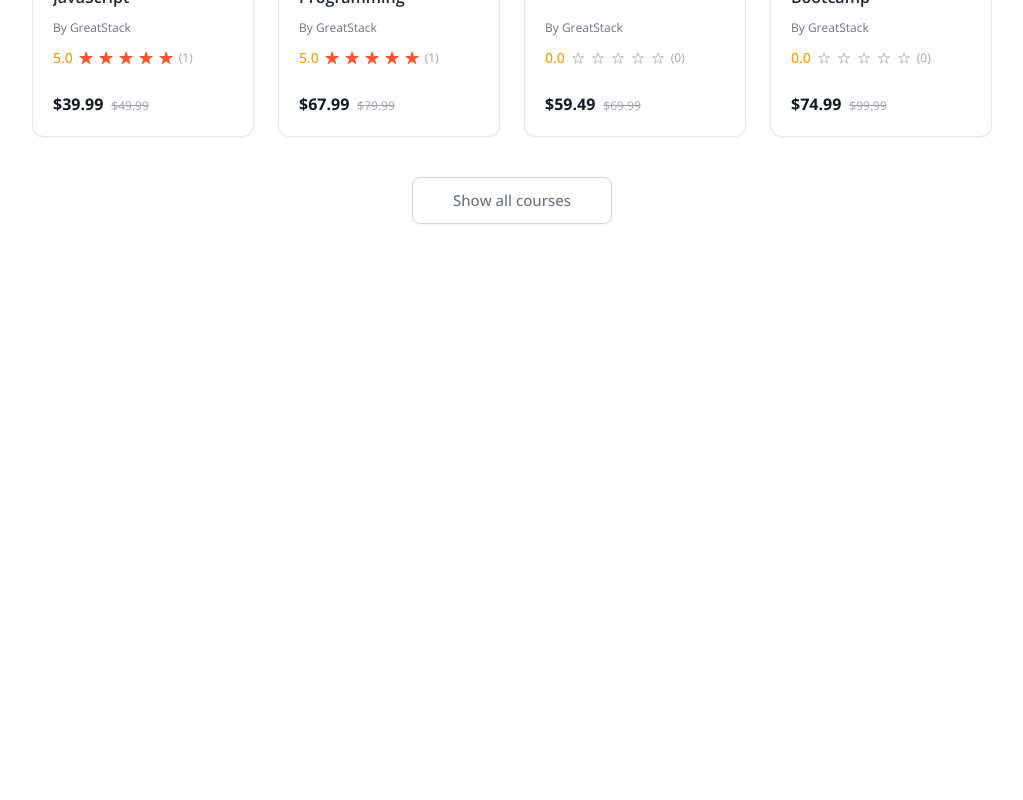
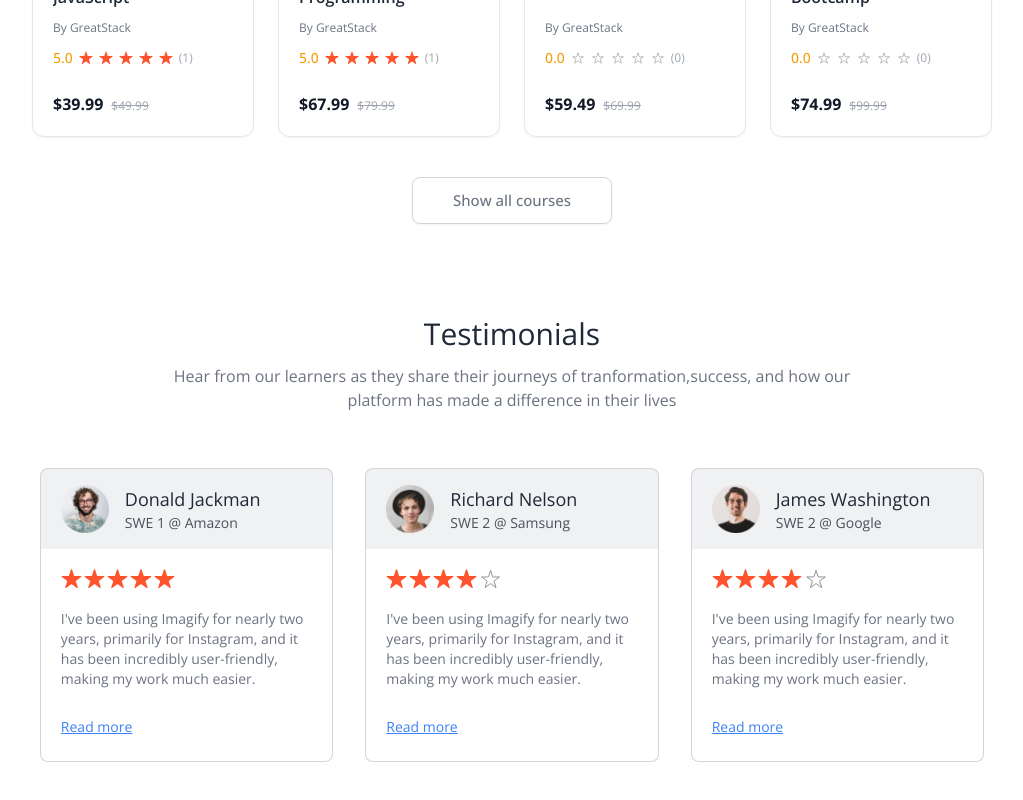
Before and after one commit to AdityaArya11/Lms-project, a React (Vite) app in the folder client/: page / in a window 1280 px wide. Shown: the part 1195-1995 px from the top of the page, without its empty margins (128-1151 px from the left). Before the commit the page ends 1483 px from the top, so only its background shows below. Built offline with nearby package versions, Linux system fonts and the light colour scheme; no server answers.

Commit message:
Made Testimonial Section

```diff
--- a/client/src/components/student/Navbar.jsx
+++ b/client/src/components/student/Navbar.jsx
@@ -6,7 +6,7 @@ import { AppContext } from "../../context/AppContext";
 
 const Navbar = () => {
 
-  const { navigate } = useContext(AppContext);
+  const { navigate, isEducator } = useContext(AppContext);
   const isCourseListPage = location.pathname.includes("/course-list");
 
   const { openSignIn } = useClerk();
@@ -29,7 +29,7 @@ const Navbar = () => {
         <div className="flex items-center gap-5">
           {user && (
             <>
-              <button>Become Educator</button>|{" "}
+              <button onClick={() => { navigate('/educator') }}>{isEducator ? 'Educator Dashboard' : 'Become Educator'}</button>|{" "}
               <Link to="/my-enrollments">My Enrollments</Link>
             </>
           )}
@@ -52,7 +52,7 @@ const Navbar = () => {
         <div className="flex items-center gap-1 sm:gap-2 max-sm:text-xs">
           {user && (
             <>
-              <button>Become Educator</button>|{" "}
+              <button onClick={() => { navigate('/educator') }}>{isEducator ? 'Educator Dashboard' : 'Become Educator'}</button>|{" "}
               <Link to="/my-enrollments">My Enrollments</Link>
             </>
           )}
--- a/client/src/components/student/TestimonialsSection.jsx
+++ b/client/src/components/student/TestimonialsSection.jsx
@@ -1,9 +1,40 @@
 import React from 'react'
+import { assets, dummyTestimonial } from '../../assets/assets'
 
 const TestimonialsSection = () => {
   return (
-    <div><h1>
-      Testimonials</h1></div>
+    <div className='pb-14 px-8 md:px-0'>
+      <h2 className='text-3xl font-meedium text-gray-800'>Testimonials</h2>
+      <p className='md:text-base text-gray-500 mt-3'>Hear from our learners as they share their journeys of tranformation,success, and
+        how our<br /> platform has made a difference in their lives</p>
+      <div className='grid grid-cols-auto gap-8 mt-14'>
+        {dummyTestimonial.map((testimonial, index) => (
+          <div key={index} className='text-sm text-left border border-gray-500/30
+            pb-6 rounded-lg bg-white shadow-[0px_4px_15px_0px]shadow-black/5
+             overflow-hidden'>
+            <div className='flex items-cener gap-4 px-5 py-4 bg-gray-500/10'>
+              <img className='h-12 w-12 round-full' src={testimonial.image} alt={testimonial.name} />
+              <div>
+                <h1 className='text-lg front-medium text-gray-800'>{testimonial.name}</h1>
+                <p className='text-gray-800/80'>{testimonial.role}</p>
+              </div>
+
+            </div>
+            <div className='p-5 pb-7'>
+              <div className='flex gap-0.5'>
+                {[...Array(5)].map((_, i) => (
+                  <img className='h-5' key={i} src={i < Math.floor(testimonial.rating) ? assets.
+                    star : assets.star_blank} alt="star" />
+
+                ))}
+              </div>
+              <p className='text-gray-500 mt-5'>{testimonial.feedback}</p>
+            </div>
+            <a href='#' className='text-blue-500 underline px-5'>Read more</a>
+          </div>
+        ))}
+      </div>
+    </div>
   )
 }
 
--- a/client/src/context/AppContext.jsx
+++ b/client/src/context/AppContext.jsx
@@ -8,7 +8,9 @@ export const AppContextProvider = ({ children }) => {
 
     const currency = import.meta.env.VITE_CURRENCY
     const navigate = useNavigate()
+
     const [allCourses, setAllCourses] = useState([]);
+    const [isEducator, setIsEducator] = useState(true);
 
     const fetchAllCourses = async () => {
         setAllCourses(dummyCourses);
@@ -53,7 +55,9 @@ export const AppContextProvider = ({ children }) => {
         navigate,
         calculateRating,
         calculateNoOfLectures,
-        calculateCourseDuration
+        calculateCourseDuration,
+        isEducator,
+        setIsEducator
     };
 
     return (
--- a/client/src/pages/student/Home.jsx
+++ b/client/src/pages/student/Home.jsx
@@ -2,12 +2,15 @@ import React from "react";
 import Hero from "../../components/student/Hero";
 import Companies from "../../components/student/Companies";
 import CourseSection from "../../components/student/CourseSection";
+import TestimonialsSection from "../../components/student/TestimonialsSection";
+
 const Home = () => {
   return (
     <div className="flex flex-col items-center space-y-7 text-center">
       <Hero />
       <Companies />
       <CourseSection />
+      <TestimonialsSection />
     </div>
   );
 };
```
